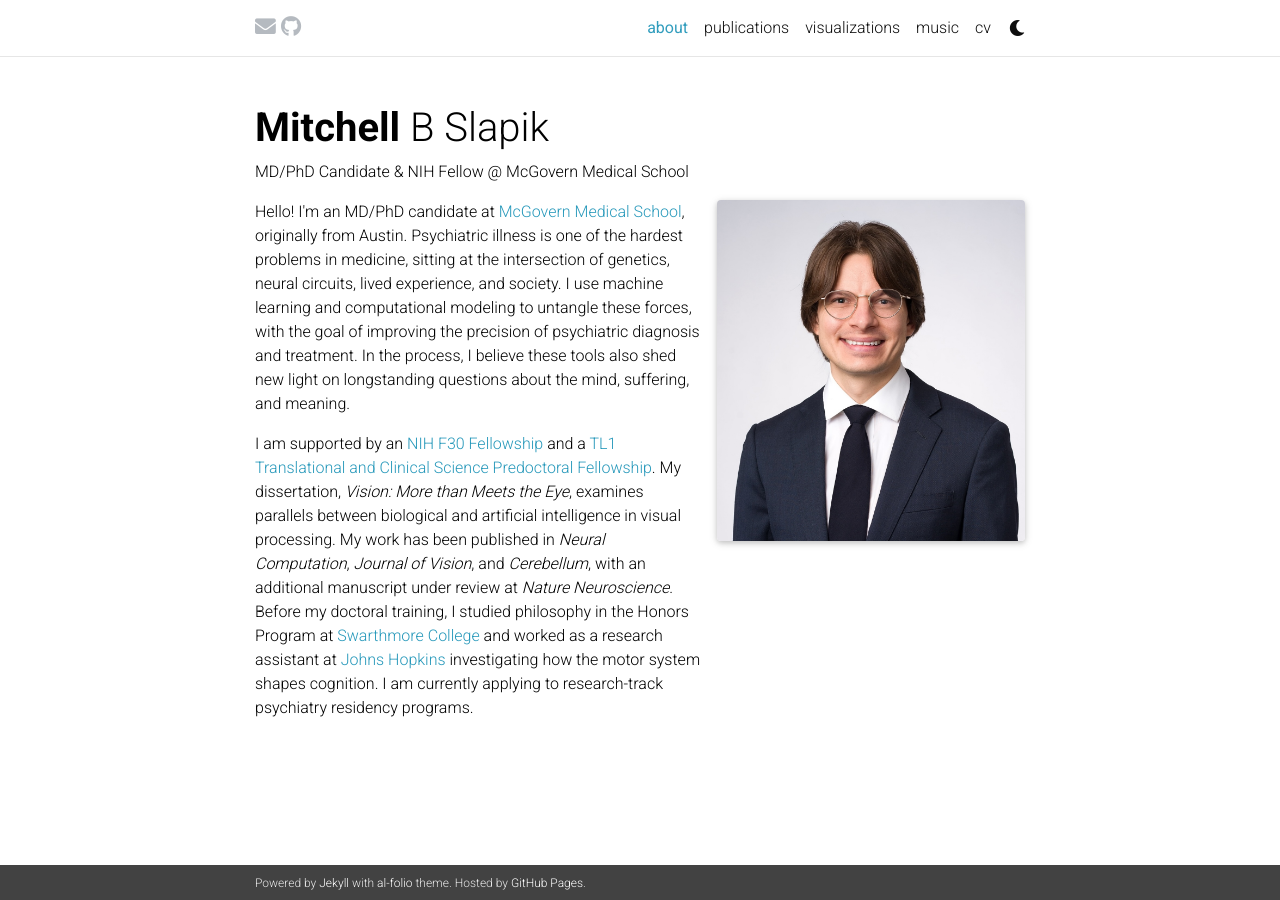
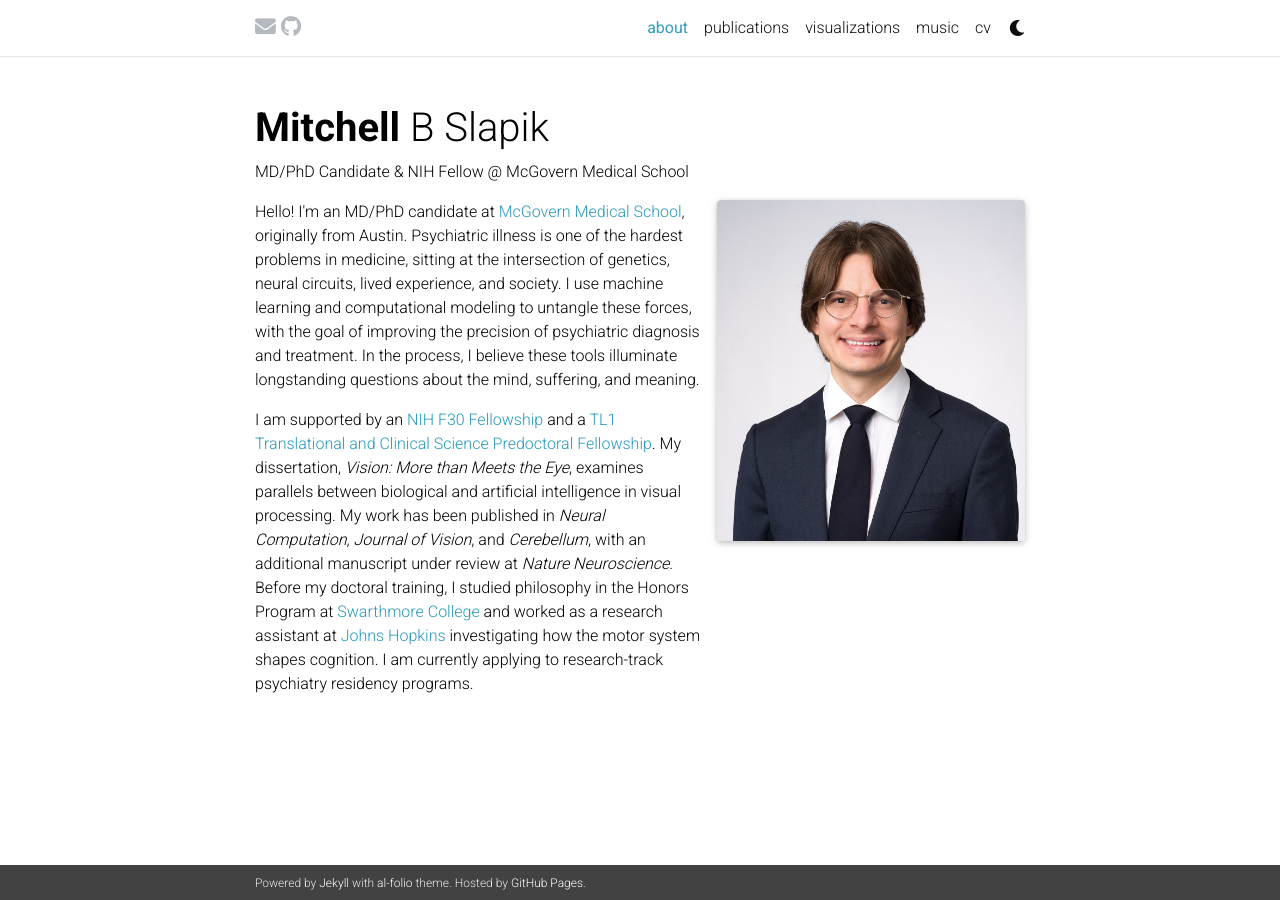
Before and after one commit to mitchellslapik/mitchellslapik.github.io, a Jekyll site: the page built from _pages/about.md, in a window 1280 px wide. Built offline with Jekyll 4.4.1, drawn with Linux system fonts in a browser that asks for light colours; full-size pictures stand in for the smaller copies a plugin makes; comment, search, counter and statistics services are not loaded; a style sheet for code colours, icons or effects is not loaded.

Commit message:
Update about.md

```diff
--- a/_pages/about.md
+++ b/_pages/about.md
@@ -14,6 +14,6 @@
 social: false  # includes social icons at the bottom of the page
 ---
 
-<p>Hello! I'm an MD/PhD candidate at <a href="https://med.uth.edu/">McGovern Medical School</a>, originally from Austin. Psychiatric illness is one of the hardest problems in medicine, sitting at the intersection of genetics, neural circuits, lived experience, and society. I use machine learning and computational modeling to untangle these forces, with the goal of improving the precision of psychiatric diagnosis and treatment. In the process, I believe these tools also shed new light on longstanding questions about the mind, suffering, and meaning.</p>
+<p>Hello! I'm an MD/PhD candidate at <a href="https://med.uth.edu/">McGovern Medical School</a>, originally from Austin. Psychiatric illness is one of the hardest problems in medicine, sitting at the intersection of genetics, neural circuits, lived experience, and society. I use machine learning and computational modeling to untangle these forces, with the goal of improving the precision of psychiatric diagnosis and treatment. In the process, I believe these tools illuminate longstanding questions about the mind, suffering, and meaning.</p>
 
 <p>I am supported by an <a href="https://researchtraining.nih.gov/programs/fellowships/F30">NIH F30 Fellowship</a> and a <a href="https://www.uth.edu/ccts/education-training/tl1-program">TL1 Translational and Clinical Science Predoctoral Fellowship</a>. My dissertation, <em>Vision: More than Meets the Eye</em>, examines parallels between biological and artificial intelligence in visual processing. My work has been published in <em>Neural Computation</em>, <em>Journal of Vision</em>, and <em>Cerebellum</em>, with an additional manuscript under review at <em>Nature Neuroscience</em>. Before my doctoral training, I studied philosophy in the Honors Program at <a href="https://www.swarthmore.edu/">Swarthmore College</a> and worked as a research assistant at <a href="https://www.jhu.edu/">Johns Hopkins</a> investigating how the motor system shapes cognition. I am currently applying to research-track psychiatry residency programs.</p>
```
